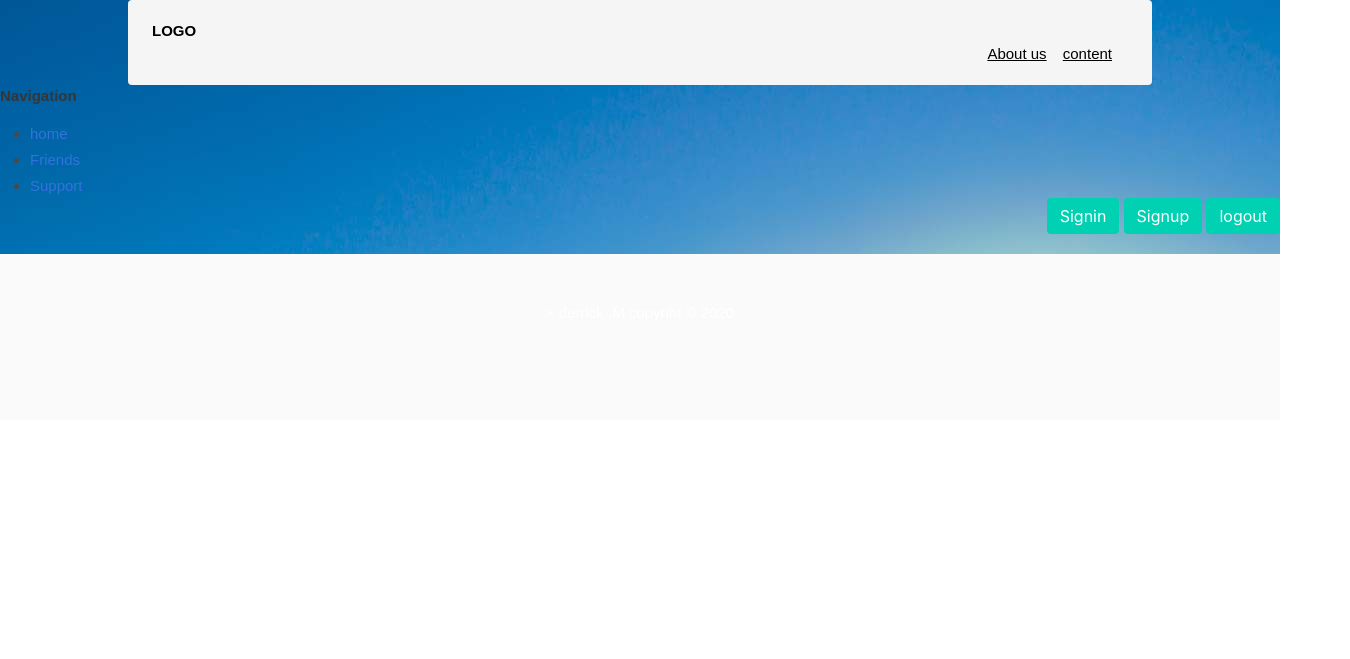
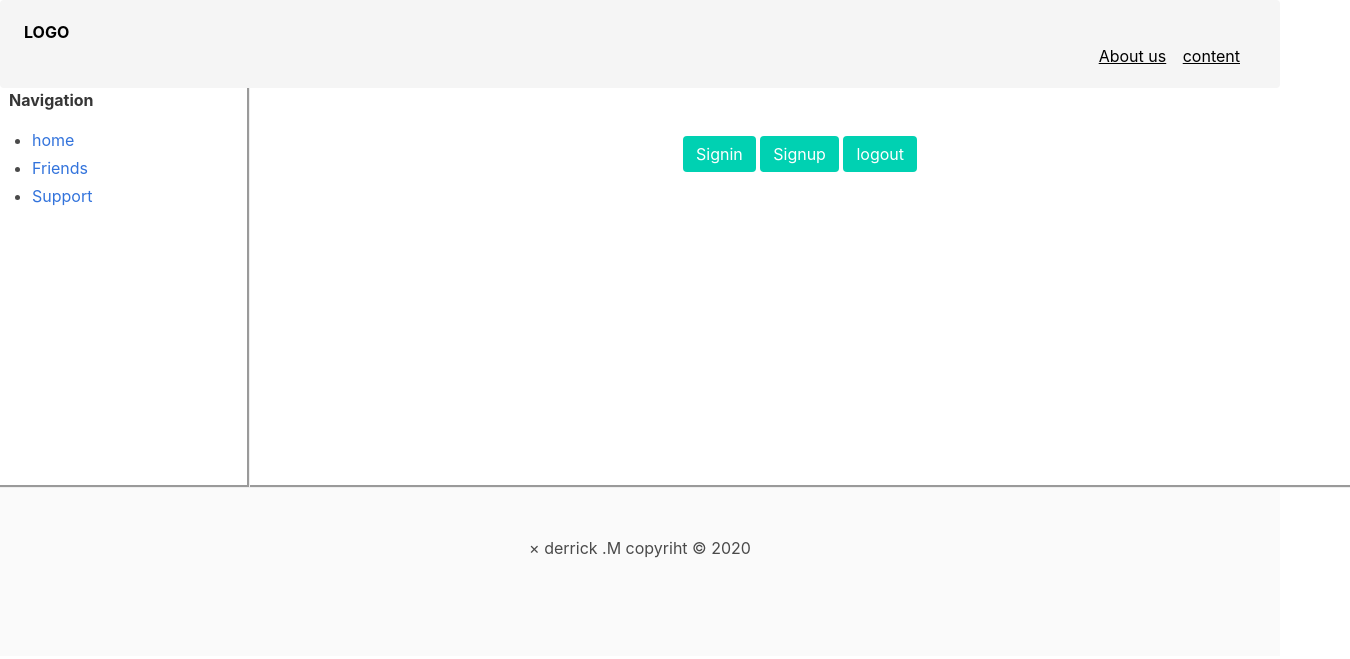
Before and after one commit to derrick3115/Exercise, a plain HTML site: page index.html in a window 1280 px wide. Shown: the whole page, 1350 px wide, since content can reach past the window. Drawn offline with nearby package versions, Linux system fonts and the light colour scheme.

Commit message:
section and aside

```diff
--- a/index.html
+++ b/index.html
@@ -9,14 +9,14 @@
         <link rel="stylesheet" href="https://cdnjs.cloudflare.com/ajax/libs/bulma/0.7.4/css/bulma.min.css">
     <script defer src="https://use.fontawesome.com/releases/v5.3.1/js/all.js"></script>
         <title>COOL</title>
-          <link href="../css/home.css" rel="stylesheet" type="text/css"/>
+       <!--<link href="../dizzo12/css/bulma.scss" rel="stylesheet" type="text/css"/>-->
     </head>
     <body>
 
-        <section class="container is-fullhd">
+        <section class="container is-fullhd" >
             <nav class="notification">
                 <strong class="level-left" style="color: black;">LOGO</strong>
-                <ul class="level-right">
+                <ul class="level-right" style="padding: 0px;">
                     <li class="level-item"><a style="color: black;" href="about.html">About us</a></li>&nbsp;
                     <li class="level-item"><a style="color: black;"href="content.html">content</a></li>
 
@@ -25,9 +25,10 @@
 
 
     </section>
-    <section class="level-left">
+    <div style="width: 500px;height: 400px;">
+    <div style="border-style:hidden;width: 250px;height: 400px; border-right-style:groove ; border-bottom-style: groove;">
         <article class="content">
-    <strong>Navigation</strong>
+            &nbsp;&nbsp;<strong>Navigation</strong>
             <ul>
                 <li><a class="" href="">home</a></li>
                 <li><a href="">Friends</a></li>
@@ -38,22 +39,22 @@
 
 
             </article>
-    </section>
 
-       <section class="level-right" >
-   <aside class="content">
-            <section id="control">
+    <aside style="border-style:hidden;width: 1100px;height: 400px;margin-left: 250px;margin-top: -144px;border-bottom-style: groove;">
 
+                <center><br><br>
             <button type="submit" class="button is-primary" >Signin</button>
             <button type="submit" class="button is-primary" >Signup</button>
 <button type="submit" class="button is-primary" >logout</button>
         </form>
 
+
+
+
+</div>
+    </aside>
 </div>
 
-
-        </section></aside>
-       </section>
 
         <footer class="footer"><center>
             <p>&times;
```
Also changed, not shown: css/bulma.scss (added), 1 other file. Lines whose indentation alone changed are shown as unchanged.
